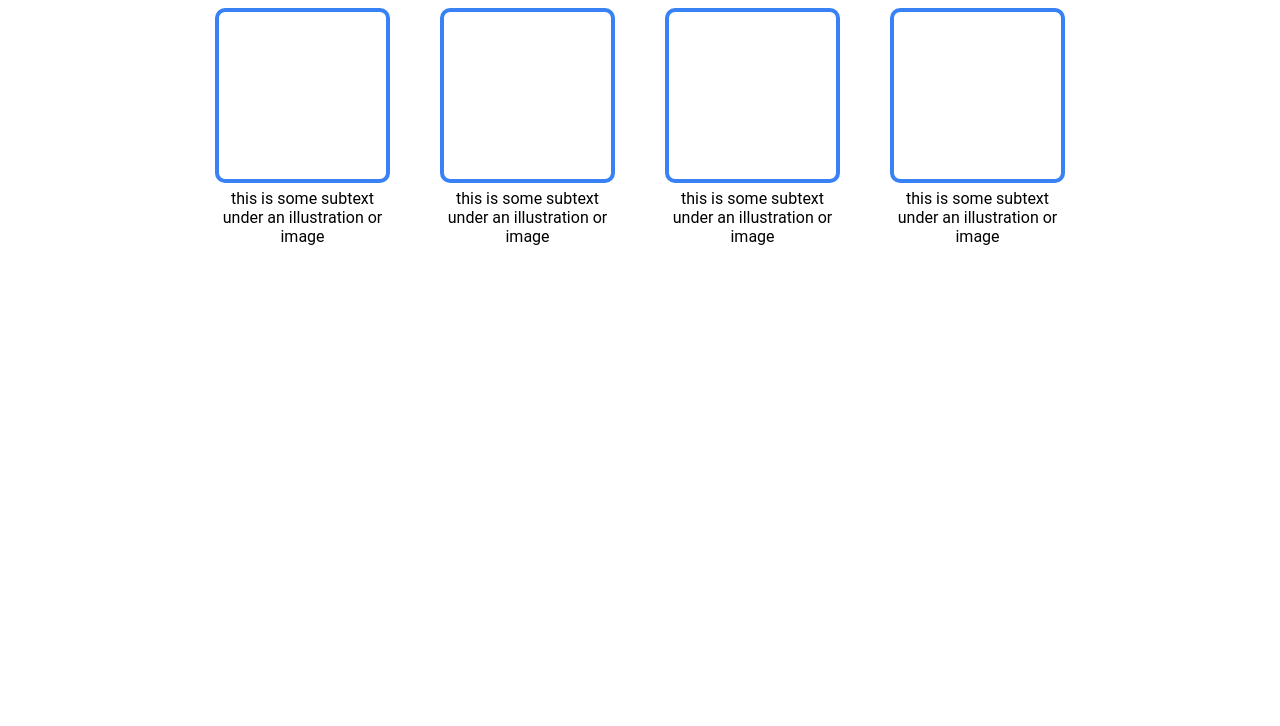
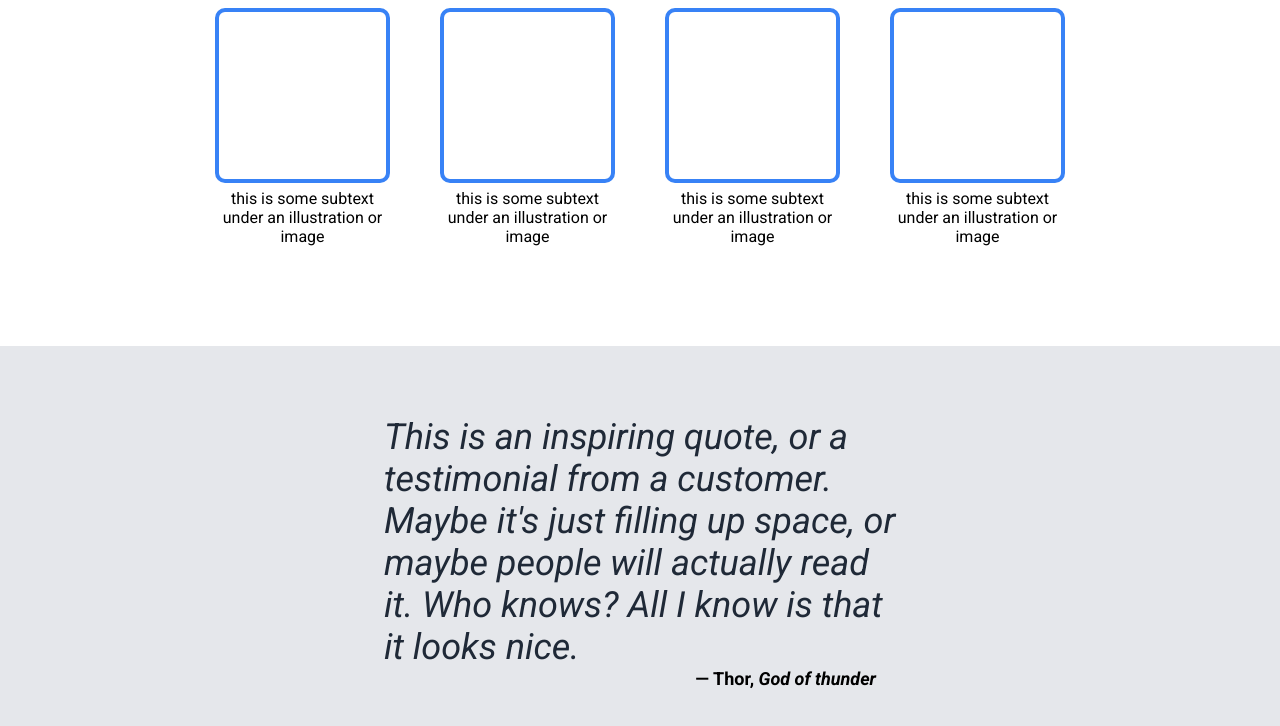
Before and after one commit to marvincamposce/landing-page, a plain HTML site: page index.html in a window 1280 px wide. Shown: the part 548-1274 px from the top of the page. Before the commit the page ends 894 px from the top, so only its background shows below. Drawn offline with Linux system fonts and the light colour scheme.

Commit message:
Create quote section for website

```diff
--- a/index.html
+++ b/index.html
@@ -52,6 +52,16 @@
           </div>
       </div>
     </section>
+    <section class="quote">
+      <figure class="quote-content">
+        <blockquote class="roboto-thin">
+          This is an inspiring quote, or a testimonial from a customer. Maybe it's just filling up space, or maybe people will actually read it. Who knows? All I know is that it looks nice.
+        </blockquote>
+        <figcaption>
+          &mdash; Thor, <cite>God of thunder</cite>
+        </figcaption>
+      </figure>
+    </section>
   </main>
 </body>
 </html>
--- a/style.css
+++ b/style.css
@@ -1,3 +1,5 @@
+@import url('https://fonts.googleapis.com/css2?family=Roboto:ital,wght@0,100;0,300;0,400;0,500;0,700;0,900;1,100;1,300;1,400;1,500;1,700;1,900&display=swap');
+
 * {
   margin: 0;
   padding: 0;
@@ -130,3 +132,27 @@ button {
   max-width: 175px;
   text-align: center;
 }
+
+.quote {
+  background-color: #E5E7EB;
+  padding: 70px 0 60px 0;
+  display: flex;
+  justify-content: center;
+}
+
+figure {
+  width: 40%;
+}
+
+blockquote {
+  font-size: 36px;
+  font-style: italic;
+  color: #1F2937;
+}
+
+figcaption {
+  text-align: end;
+  padding-right: 20px;
+  font-weight: bold;
+  font-size: 18px;
+}
```
